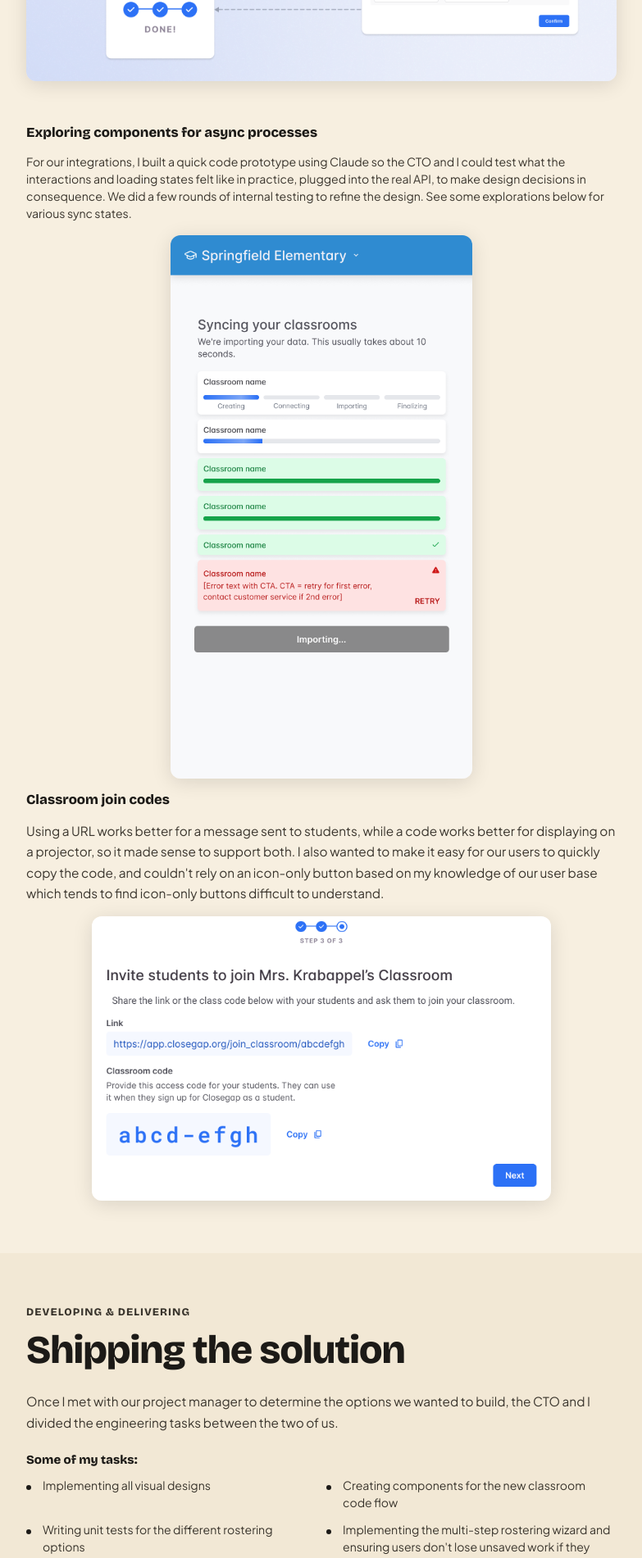
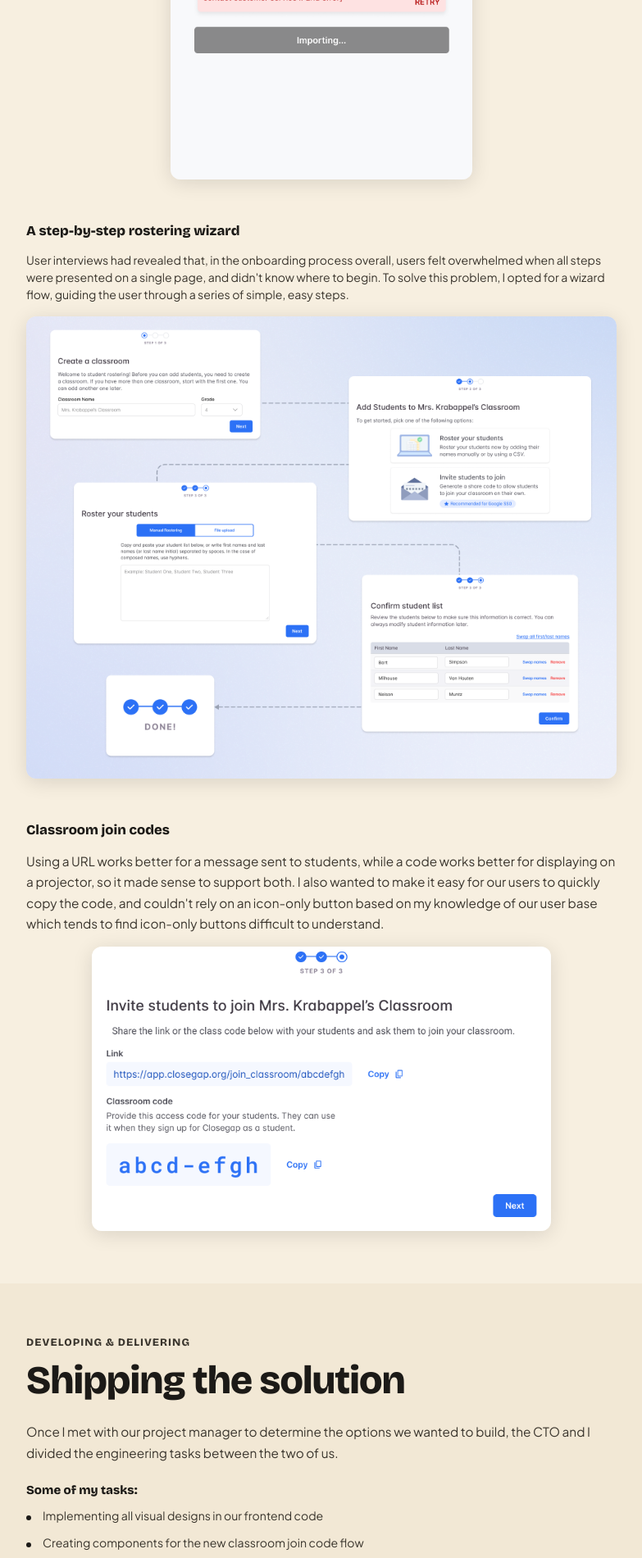
Before and after one commit to Roxanoel/portfolio26, a React (Vite) app: page /work/simplified-student-rostering in a window 1280 px wide. Shown: the part 4826-6727 px from the top of the page at 82% size, without its empty margins (248-1031 px from the left). Built offline with nearby package versions, Linux system fonts and the light colour scheme.

Commit message:
better task list

```diff
--- a/src/pages/projects/SimplifiedStudentRostering.jsx
+++ b/src/pages/projects/SimplifiedStudentRostering.jsx
@@ -78,7 +78,11 @@ export function SimplifiedStudentRostering() {
               CSV based on a provided model, or manually rostering each
               individual student using a form similar to the one pictured here.
             </p>
-            <CaseStudyImage src={rosteringFlowchart} alt="Form to add a new student" maxWidth={560} />
+            <CaseStudyImage
+              src={rosteringFlowchart}
+              alt="Form to add a new student"
+              maxWidth={560}
+            />
             <p className={slideStyles.contentParagraph}>
               The CSV template worked for more tech-savvy users, but individual
               teachers and counselors used the manual rostering option in the
@@ -138,7 +142,10 @@ export function SimplifiedStudentRostering() {
           flowchart, mapping out the necessary steps and deliverables.
         </p>
         <br />
-        <CaseStudyImage src={rosteringFlowchartImg} alt="Flowchart of the rostering process" />
+        <CaseStudyImage
+          src={rosteringFlowchartImg}
+          alt="Flowchart of the rostering process"
+        />
         <br />
         <p className={slideStyles.body}>
           In parallel, I consulted the documentation for our identity platform
@@ -164,18 +171,6 @@ export function SimplifiedStudentRostering() {
           </p>
           <div className={slideStyles.contentBody}>
             <h3 className={slideStyles.contentHeading}>
-              A step-by-step rostering wizard
-            </h3>
-            <p className={slideStyles.contentParagraph}>
-              User interviews had revealed that, in the onboarding process
-              overall, users felt overwhelmed when all steps were presented on a
-              single page, and didn't know where to begin. To solve this
-              problem, I opted for a wizard flow, guiding the user through a
-              series of simple, easy steps.
-            </p>
-            <CaseStudyImage src={flowPresentation} alt="Flow presentation mockups" />
-            <br />
-            <h3 className={slideStyles.contentHeading}>
               Exploring components for async processes
             </h3>
             <p className={slideStyles.contentParagraph}>
@@ -186,7 +181,27 @@ export function SimplifiedStudentRostering() {
               testing to refine the design. See some explorations below for
               various sync states.
             </p>
-            <CaseStudyImage src={explorationsAsyncStep} alt="Explorations of async step" maxWidth={368} />
+            <CaseStudyImage
+              src={explorationsAsyncStep}
+              alt="Explorations of async step"
+              maxWidth={368}
+            />
+            <br />
+            <h3 className={slideStyles.contentHeading}>
+              A step-by-step rostering wizard
+            </h3>
+            <p className={slideStyles.contentParagraph}>
+              User interviews had revealed that, in the onboarding process
+              overall, users felt overwhelmed when all steps were presented on a
+              single page, and didn't know where to begin. To solve this
+              problem, I opted for a wizard flow, guiding the user through a
+              series of simple, easy steps.
+            </p>
+            <CaseStudyImage
+              src={flowPresentation}
+              alt="Flow presentation mockups"
+            />
+            <br />
             <h3 className={slideStyles.contentHeading}>Classroom join codes</h3>
             <p className={slideStyles.body}>
               Using a URL works better for a message sent to students, while a
@@ -196,7 +211,11 @@ export function SimplifiedStudentRostering() {
               based on my knowledge of our user base which tends to find
               icon-only buttons difficult to understand.
             </p>
-            <CaseStudyImage src={shareCode} alt="Share code interface" maxWidth={560} />
+            <CaseStudyImage
+              src={shareCode}
+              alt="Share code interface"
+              maxWidth={560}
+            />
           </div>
         </div>
       </Slide>
@@ -213,17 +232,19 @@ export function SimplifiedStudentRostering() {
         </p>
         <p className={slideStyles.subheading}>Some of my tasks:</p>
         <ul className={styles.taskList}>
-          <li className={styles.taskItem}>Implementing all visual designs</li>
           <li className={styles.taskItem}>
-            Creating components for the new classroom code flow
+            Implementing all visual designs in our frontend code
+          </li>
+          <li className={styles.taskItem}>
+            Creating components for the new classroom join code flow
           </li>
           <li className={styles.taskItem}>
             Writing unit tests for the different rostering options
           </li>
           <li className={styles.taskItem}>
-            Implementing the multi-step rostering wizard and ensuring users
-            don't lose unsaved work if they accidentally navigate away from the
-            flow
+            Implementing the logic for the multi-step rostering wizard and
+            ensuring users don't lose unsaved work if they accidentally navigate
+            away from the flow
           </li>
         </ul>
       </Slide>
--- a/src/pages/projects/SimplifiedStudentRostering.module.css
+++ b/src/pages/projects/SimplifiedStudentRostering.module.css
@@ -64,8 +64,8 @@
   list-style: none;
   padding: 0;
   margin: 0;
-  display: grid;
-  grid-template-columns: 1fr 1fr;
+  display: flex;
+  flex-direction: column;
   gap: 12px;
 }
 
@@ -103,7 +103,5 @@
     padding: 0;
     gap: 16px;
   }
-  .taskList {
-    grid-template-columns: 1fr;
-  }
+
 }
```
